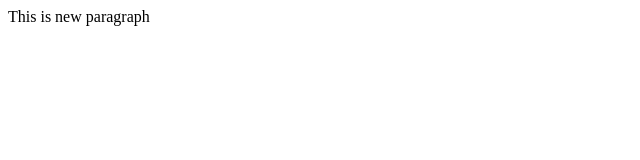
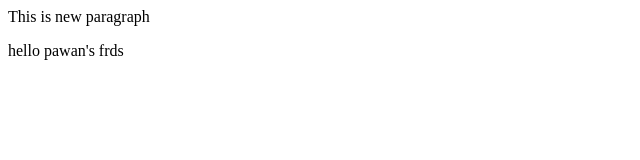
Before and after one commit to pawanuttwani/local-repo, a plain HTML site: page index.html in a window 1280 px wide. Shown: the whole page, without its empty margins (0-640 px from the left). Drawn offline with Linux system fonts and the light colour scheme.

Commit message:
Add new feature

```diff
--- a/index.html
+++ b/index.html
@@ -1 +1,2 @@
 <p>This is new paragraph</p>
+<P>hello pawan's frds</P>
```
